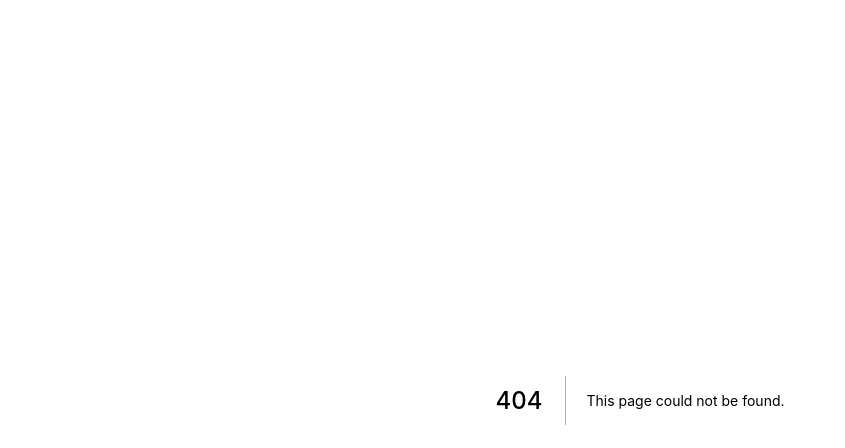
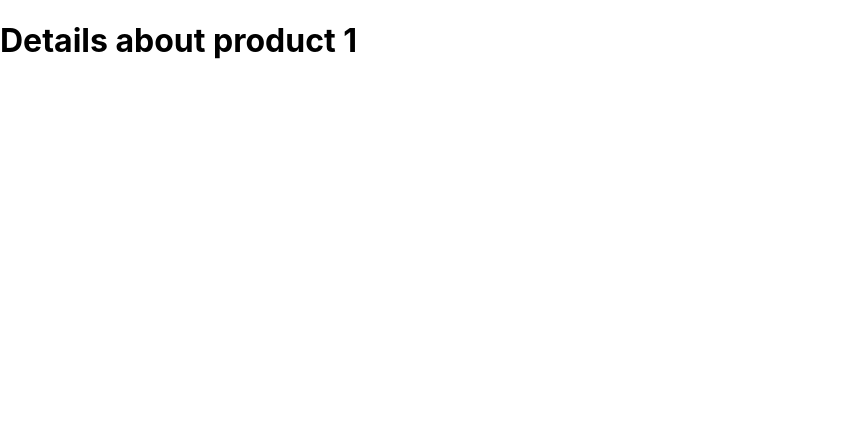
Before and after one commit to iathrd/nextjs-basic, a Next.js app: page /product/1 in a window 1280 px wide. Before the commit this address had no page. Shown: the top 448 px of the page, without its empty margins (0-845 px from the left). Built offline with nearby package versions, Linux system fonts and the light colour scheme.

Commit message:
dynamic route

```diff
--- /dev/null
+++ b/pages/product/[productid].js
@@ -0,0 +1,9 @@
+import {useRouter} from 'next/router'
+
+function ProductDetail(){
+    const router = useRouter();
+     const productId = router.query.productid
+    return <h1>Details about product {productId} </h1>
+}
+
+export default ProductDetail;
```
Also changed, not shown: pages/product/index.js (added, +12 -0 lines).
